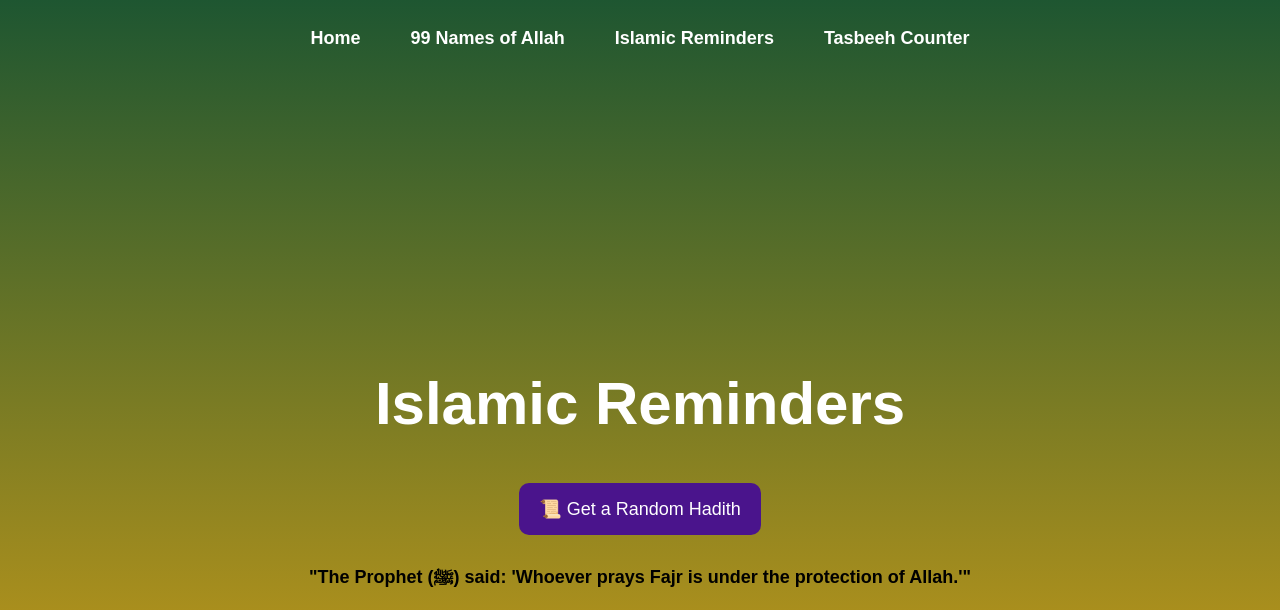
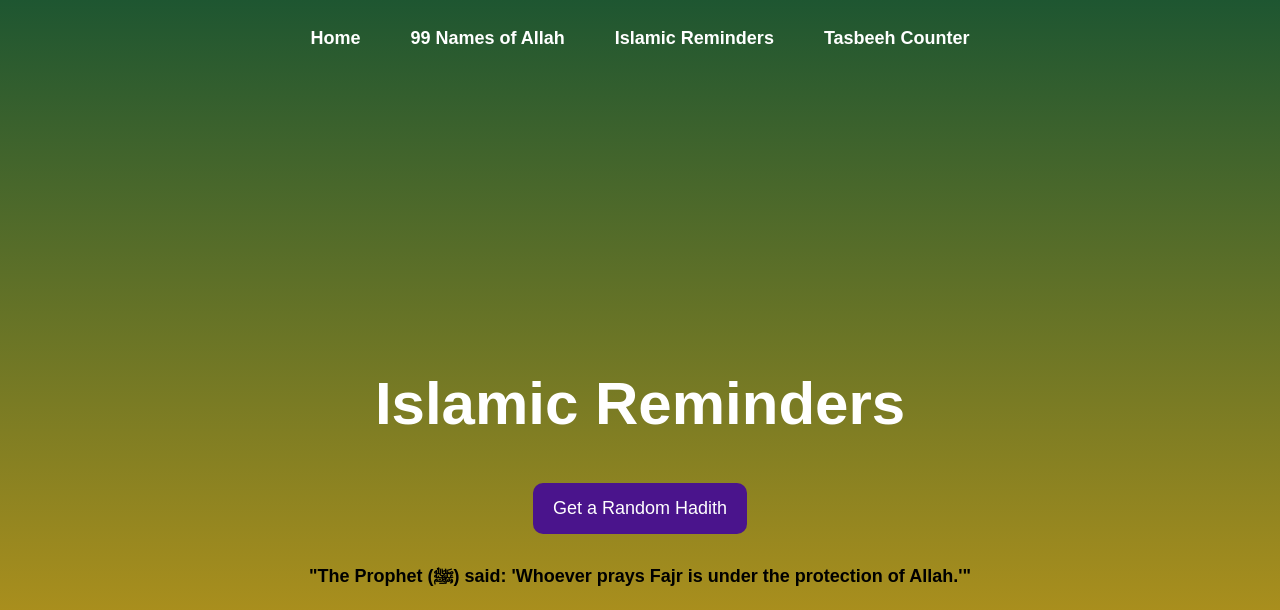
Before and after one commit to AdamElkadri/islamic-toolkit-updated, a plain HTML site: page reminders.html in a window 1280 px wide. Shown: the top 610 px of the page. Drawn offline with Linux system fonts and the light colour scheme.

Commit message:
finalised

```diff
--- a/reminders.html
+++ b/reminders.html
@@ -20,7 +20,7 @@
 
     <div class="container">
         <h1>Islamic Reminders</h1>
-        <button id="get-hadith">📜 Get a Random Hadith</button>
+        <button id="get-hadith">Get a Random Hadith</button>
         <div id="hadith-display">
             <p id="hadith-text">Click the button to get a reminder.</p>
             <p id="hadith-source"></p>
```
